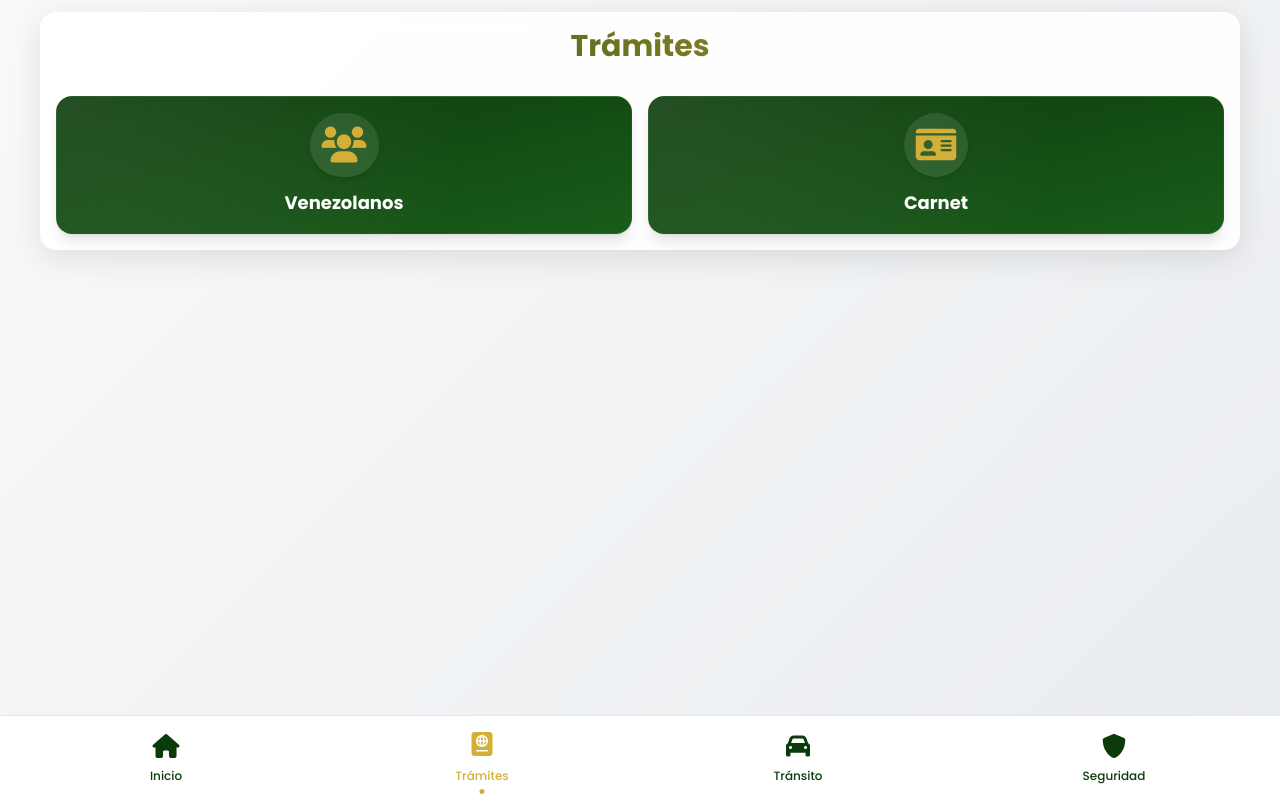
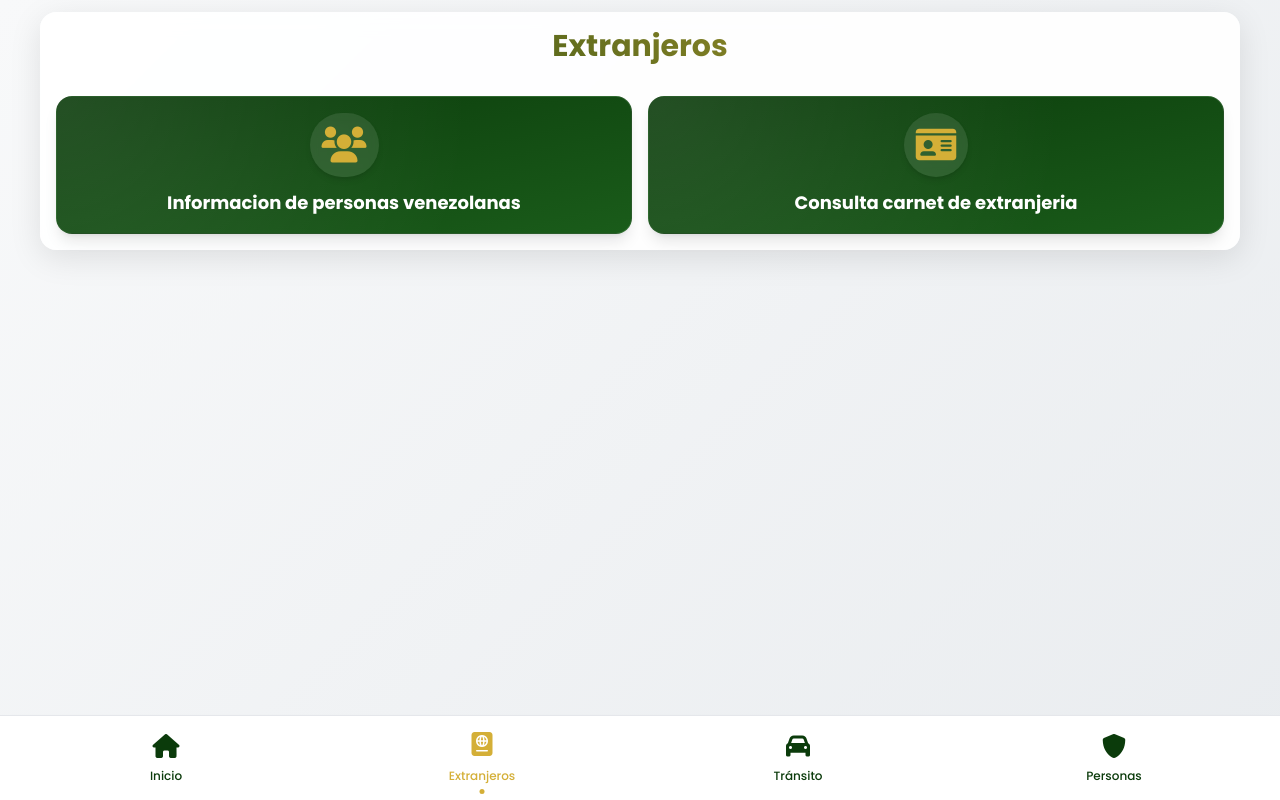
Before and after one commit to sirisolasveo/SISTEMAS-PNP-CUSCO, a plain HTML site: page pages/tramites.html in a window 1280 px wide. Drawn offline with nearby package versions, Linux system fonts and the light colour scheme; no server answers.

Commit message:
Update page title and content for Extranjeros

```diff
--- a/pages/tramites.html
+++ b/pages/tramites.html
@@ -3,7 +3,7 @@
 <head>
     <meta charset="UTF-8">
     <meta name="viewport" content="width=device-width, initial-scale=1.0">
-    <title>Trámites para Extranjeros - Portal PNP</title>
+    <title>Extranjeros - Portal PNP</title>
 
     <!-- Tailwind CSS desde CDN -->
     <script src="https://cdn.tailwindcss.com"></script>
@@ -24,7 +24,7 @@
             </a>
             <a href="/SISTEMAS-PNP-CUSCO/pages/tramites.html" class="nav-item flex flex-col items-center text-center active">
                 <i class="fas fa-passport text-xl"></i>
-                <span class="text-xs mt-1">Trámites</span>
+                <span class="text-xs mt-1">Extranjeros</span>
             </a>
             <a href="/SISTEMAS-PNP-CUSCO/pages/transito.html" class="nav-item flex flex-col items-center text-center">
                 <i class="fas fa-car text-xl"></i>
@@ -32,7 +32,7 @@
             </a>
             <a href="/SISTEMAS-PNP-CUSCO/pages/seguridad.html" class="nav-item flex flex-col items-center text-center">
                 <i class="fas fa-shield-alt text-xl"></i>
-                <span class="text-xs mt-1">Seguridad</span>
+                <span class="text-xs mt-1">Personas</span>
             </a>
         </div>
     </nav>
@@ -41,7 +41,7 @@
     <main class="container mx-auto px-4 pt-3 pb-8">
         <div class="main-container p-4 mb-4">
             <h1 class="text-2xl sm:text-3xl font-bold gradient-title text-center mb-4 fade-in">
-                Trámites
+                Extranjeros
             </h1>
 
             <!-- Grid de botones -->
@@ -52,7 +52,7 @@
                         <div class="icon-wrapper bg-white/10 p-3 rounded-full mb-3">
                             <i class="fas fa-users text-[#D4AF37] text-3xl sm:text-4xl"></i>
                         </div>
-                        <h2 class="text-white text-sm sm:text-lg font-bold">Venezolanos</h2>
+                        <h2 class="text-white text-sm sm:text-lg font-bold">Informacion de personas venezolanas</h2>
                     </div>
                 </a>
 
@@ -62,7 +62,7 @@
                         <div class="icon-wrapper bg-white/10 p-3 rounded-full mb-3">
                             <i class="fas fa-id-card text-[#D4AF37] text-3xl sm:text-4xl"></i>
                         </div>
-                        <h2 class="text-white text-sm sm:text-lg font-bold">Carnet</h2>
+                        <h2 class="text-white text-sm sm:text-lg font-bold">Consulta carnet de extranjeria</h2>
                     </div>
                 </a>
             </div>
```
